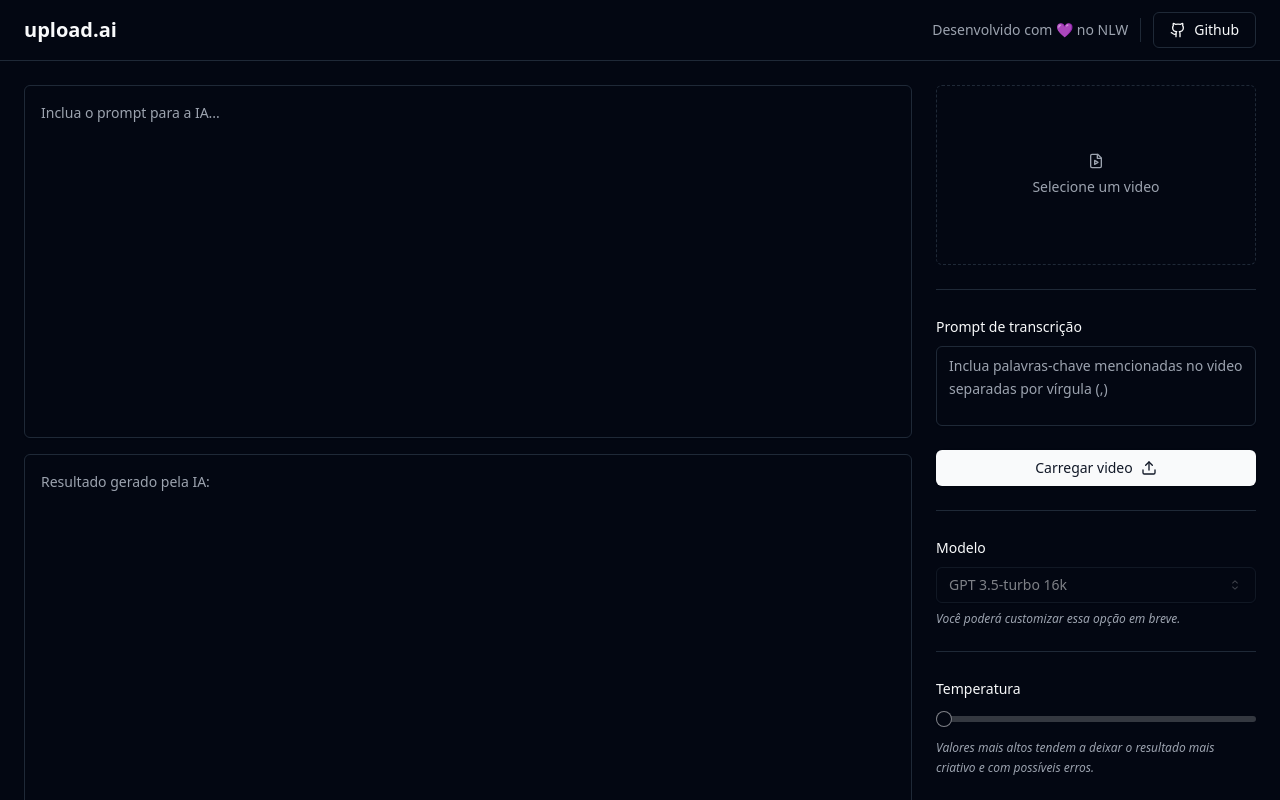
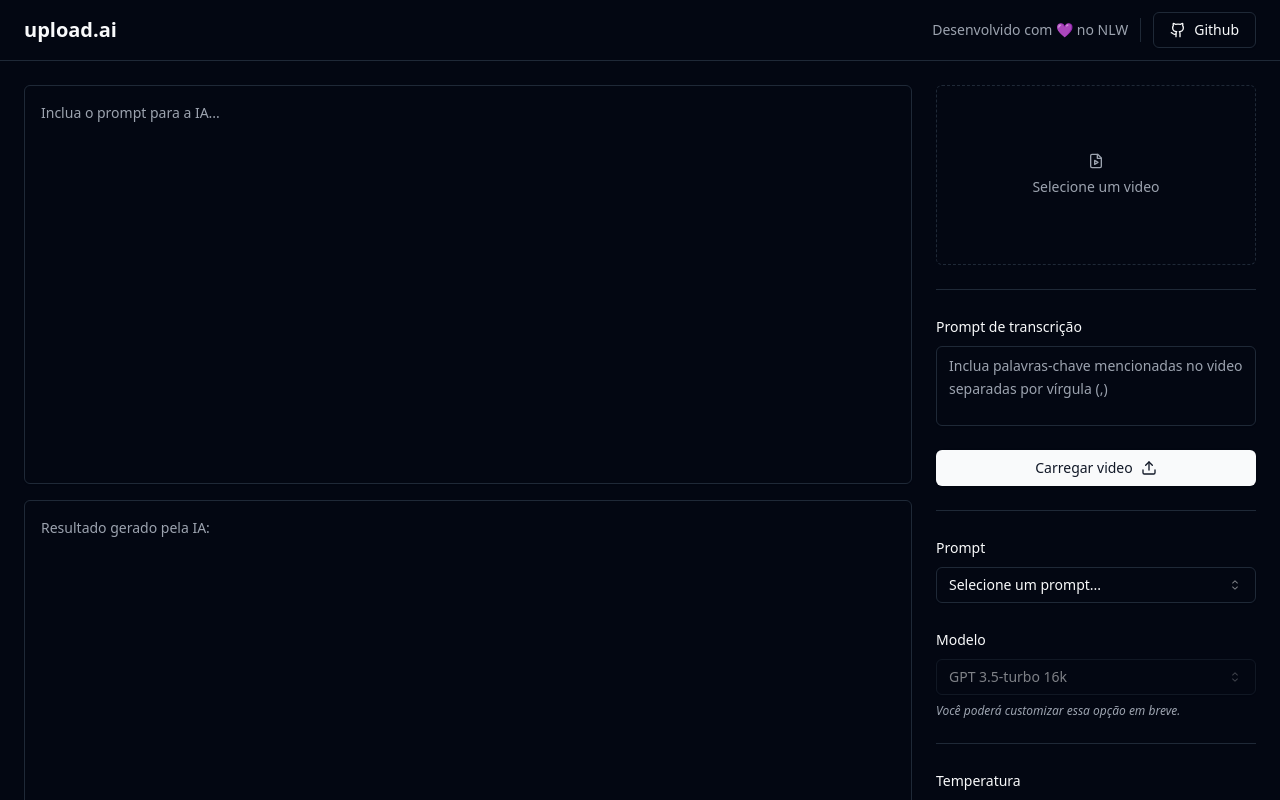
Before and after one commit to andrewgerez/upload-ai, a React (Vite) app: page / in a window 1280 px wide. Shown: the top 800 px of the page. Built offline with nearby package versions, Linux system fonts and the light colour scheme.

Commit message:
feat: prompt ui

```diff
--- a/src/App.tsx
+++ b/src/App.tsx
@@ -94,6 +94,19 @@
 
           <form className="space-y-6">
             <div className="space-y-2">
+              <Label>Prompt</Label>
+              <Select>
+                <SelectTrigger>
+                  <SelectValue placeholder="Selecione um prompt..." />
+                </SelectTrigger>
+                <SelectContent>
+                  <SelectItem value="title">Título do YouTube</SelectItem>
+                  <SelectItem value="description">Descrição do YouTube</SelectItem>
+                </SelectContent>
+              </Select>
+            </div>
+
+            <div className="space-y-2">
               <Label>Modelo</Label>
               <Select disabled defaultValue='gpt3.5'>
                 <SelectTrigger>
```
